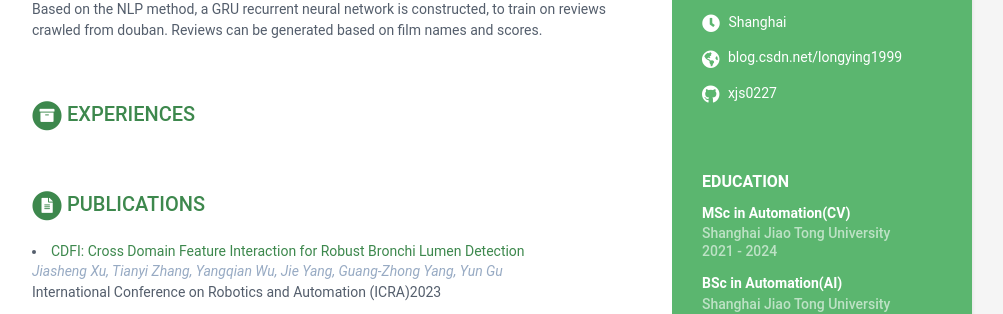
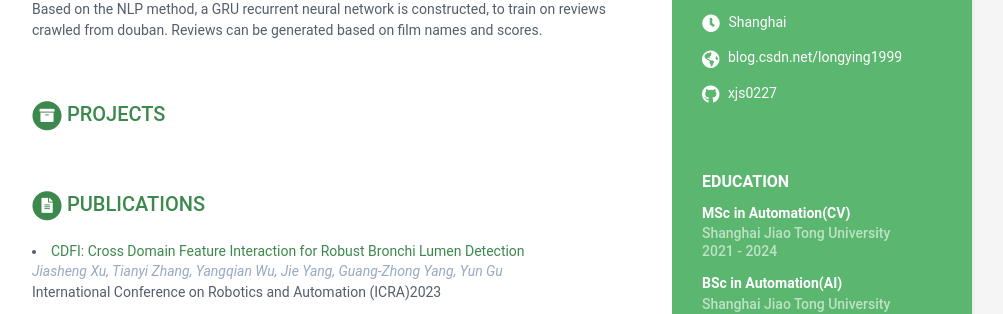
Before and after one commit to longyingsuifeng0227/xjs0227.github.io, a Jekyll site: the page built from index.html, in a window 1280 px wide. Shown: the part 385-699 px from the top of the page, without its empty margins (168-1171 px from the left). Built offline with Jekyll 4.4.1, drawn with Linux system fonts in a browser that asks for light colours.

Commit message:
Update data.yml

```diff
--- a/_data/data.yml
+++ b/_data/data.yml
@@ -87,7 +87,7 @@ experiences:
           on film names and scores.
 
 projects:
-    title: Experiences
+    title: Projects
     info:
       - role: Generation of Film Reviews
         time: 2019
```
